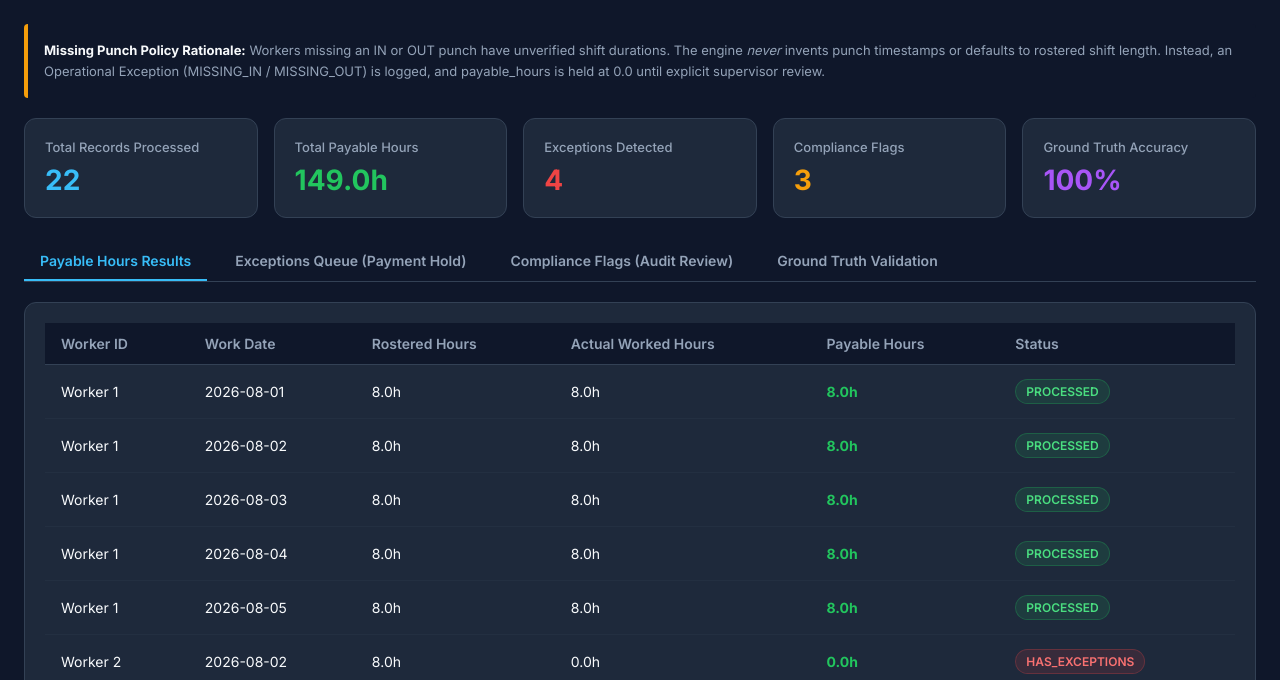
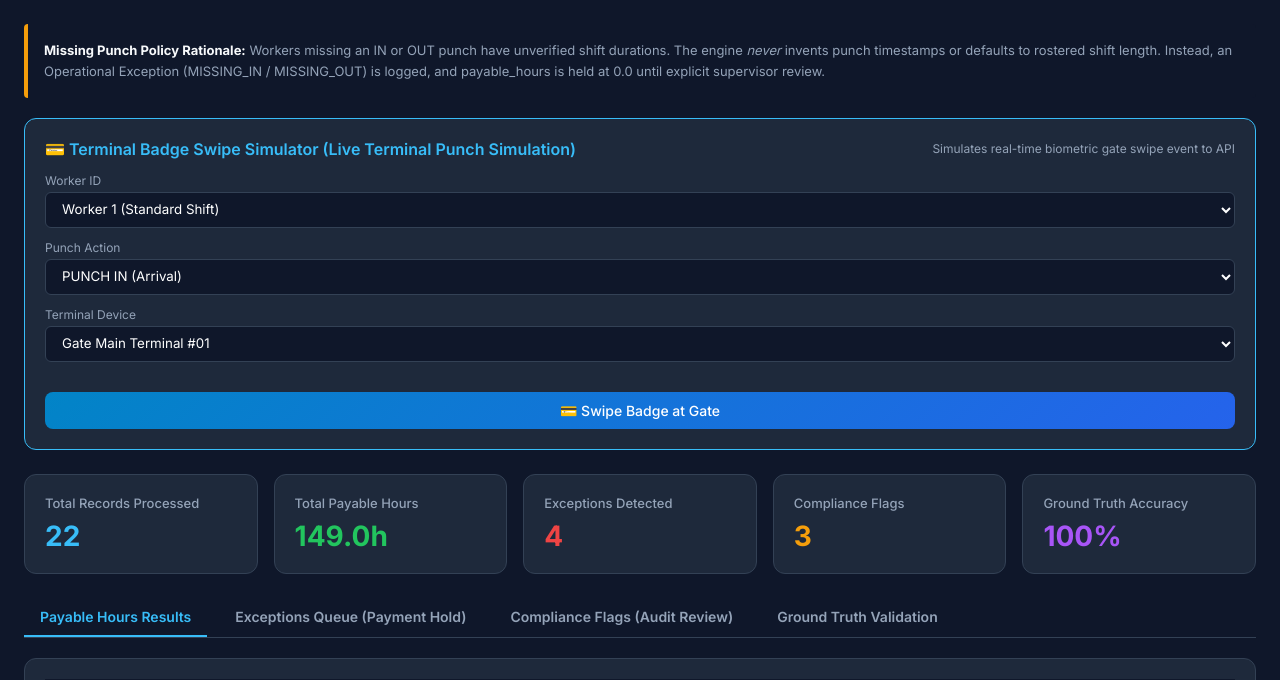
Before and after one commit to SwxthiJx/Attendance-shift-and-compliance, a FastAPI app: page /dashboard in a window 1280 px wide. Shown: the part 90-770 px from the top of the page. Run offline with FastAPI, Linux system fonts and the light colour scheme; data comes from the database, SQL or seed files in the repository; data that the repository does not hold is empty.

Commit message:
feat(dashboard): Add interactive Biometric Terminal Swipe Simulator widget to dashboard

```diff
--- a/app/templates/dashboard.html
+++ b/app/templates/dashboard.html
@@ -241,6 +241,49 @@
         <strong>Missing Punch Policy Rationale:</strong> Workers missing an IN or OUT punch have unverified shift durations. The engine <em>never</em> invents punch timestamps or defaults to rostered shift length. Instead, an Operational Exception (<code>MISSING_IN</code> / <code>MISSING_OUT</code>) is logged, and <code>payable_hours</code> is held at <code>0.0</code> until explicit supervisor review.
     </div>
 
+    <!-- Biometric Gate Terminal Simulator Widget -->
+    <div style="background-color: var(--card-bg); border: 1px solid var(--accent-blue); border-radius: 12px; padding: 20px; margin-bottom: 24px;">
+        <div style="display: flex; justify-content: space-between; align-items: center; margin-bottom: 14px;">
+            <h3 style="font-size: 16px; font-weight: 600; color: var(--accent-blue);">💳 Terminal Badge Swipe Simulator (Live Terminal Punch Simulation)</h3>
+            <span style="font-size: 12px; color: var(--text-muted);">Simulates real-time biometric gate swipe event to API</span>
+        </div>
+        <div style="display: grid; grid-template-columns: repeat(auto-fit, minmax(180px, 1fr)) gap: 12px; gap: 12px; align-items: center;">
+            <div>
+                <label style="font-size: 12px; color: var(--text-muted); display: block; margin-bottom: 4px;">Worker ID</label>
+                <select id="sim-worker-id" style="width: 100%; padding: 8px 12px; background: #0f172a; border: 1px solid var(--border-color); color: #fff; border-radius: 6px;">
+                    <option value="1">Worker 1 (Standard Shift)</option>
+                    <option value="2">Worker 2 (Missing IN Punch)</option>
+                    <option value="3">Worker 3 (Missing OUT Punch)</option>
+                    <option value="4">Worker 4 (Duplicate Punch Test)</option>
+                    <option value="5">Worker 5 (Leave Day Test)</option>
+                    <option value="6">Worker 6 (Overnight Shift)</option>
+                    <option value="7">Worker 7 (Approved Overtime)</option>
+                    <option value="8">Worker 8 (Unapproved Overtime)</option>
+                </select>
+            </div>
+            <div>
+                <label style="font-size: 12px; color: var(--text-muted); display: block; margin-bottom: 4px;">Punch Action</label>
+                <select id="sim-punch-type" style="width: 100%; padding: 8px 12px; background: #0f172a; border: 1px solid var(--border-color); color: #fff; border-radius: 6px;">
+                    <option value="IN">PUNCH IN (Arrival)</option>
+                    <option value="OUT">PUNCH OUT (Departure)</option>
+                </select>
+            </div>
+            <div>
+                <label style="font-size: 12px; color: var(--text-muted); display: block; margin-bottom: 4px;">Terminal Device</label>
+                <select id="sim-device-id" style="width: 100%; padding: 8px 12px; background: #0f172a; border: 1px solid var(--border-color); color: #fff; border-radius: 6px;">
+                    <option value="GATE_MAIN_01">Gate Main Terminal #01</option>
+                    <option value="GATE_WAREHOUSE_02">Warehouse Terminal #02</option>
+                    <option value="GATE_LOGISTICS_03">Logistics Gate #03</option>
+                </select>
+            </div>
+            <div style="display: flex; align-items: flex-end;">
+                <button class="btn btn-primary" onclick="simulateTerminalSwipe()" style="width: 100%; padding: 10px; margin-top: 18px;">💳 Swipe Badge at Gate</button>
+            </div>
+        </div>
+        <div id="sim-status-msg" style="font-size: 13px; margin-top: 10px; color: var(--accent-green); display: none;"></div>
+    </div>
+
+
     <div class="stats-grid">
         <div class="stat-card blue">
             <div class="label">Total Records Processed</div>
@@ -363,7 +406,54 @@
             if (section) section.classList.add('active');
         }
 
+        async function simulateTerminalSwipe() {
+            const workerId = parseInt(document.getElementById('sim-worker-id').value);
+            const punchType = document.getElementById('sim-punch-type').value;
+            const deviceId = document.getElementById('sim-device-id').value;
+            const statusMsg = document.getElementById('sim-status-msg');
+
+            const payload = {
+                worker_id: workerId,
+                punch_timestamp: new Date().toISOString(),
+                punch_type: punchType,
+                raw_device_id: deviceId
+            };
+
+            try {
+                const resp = await fetch('/api/v1/ingest/punches', {
+                    method: 'POST',
+                    headers: { 'Content-Type': 'application/json' },
+                    body: JSON.stringify([payload])
+                });
+
+                if (resp.ok) {
+                    if (statusMsg) {
+                        statusMsg.innerText = `✅ Swiped Badge: Worker ${workerId} registered ${punchType} punch at ${deviceId}!`;
+                        statusMsg.style.display = 'block';
+                    }
+                    // Re-run processing to update calculations live
+                    const procResp = await fetch(`/api/v1/periods/${PERIOD_ID}/process`, { method: 'POST' });
+                    const summary = await procResp.json();
+                    if (summary && summary.total_records_processed !== undefined) {
+                        document.getElementById('stat-records').innerText = summary.total_records_processed;
+                        document.getElementById('stat-payable').innerText = (summary.total_payable_hours || 0).toFixed(1) + 'h';
+                        document.getElementById('stat-exceptions').innerText = summary.total_exceptions || 0;
+                        document.getElementById('stat-flags').innerText = summary.total_flags || 0;
+                    }
+                    await loadResults();
+                    await loadExceptions();
+                    await loadFlags();
+                    setTimeout(() => { if (statusMsg) statusMsg.style.display = 'none'; }, 4000);
+                } else {
+                    alert('Swipe simulation error');
+                }
+            } catch (err) {
+                alert('Terminal error: ' + err);
+            }
+        }
+
         async function runFullPipeline() {
+
             const btn = document.querySelector('.controls .btn');
             const originalText = btn ? btn.innerText : '⚡ Run Complete Demo Pipeline';
             if (btn) {
```
